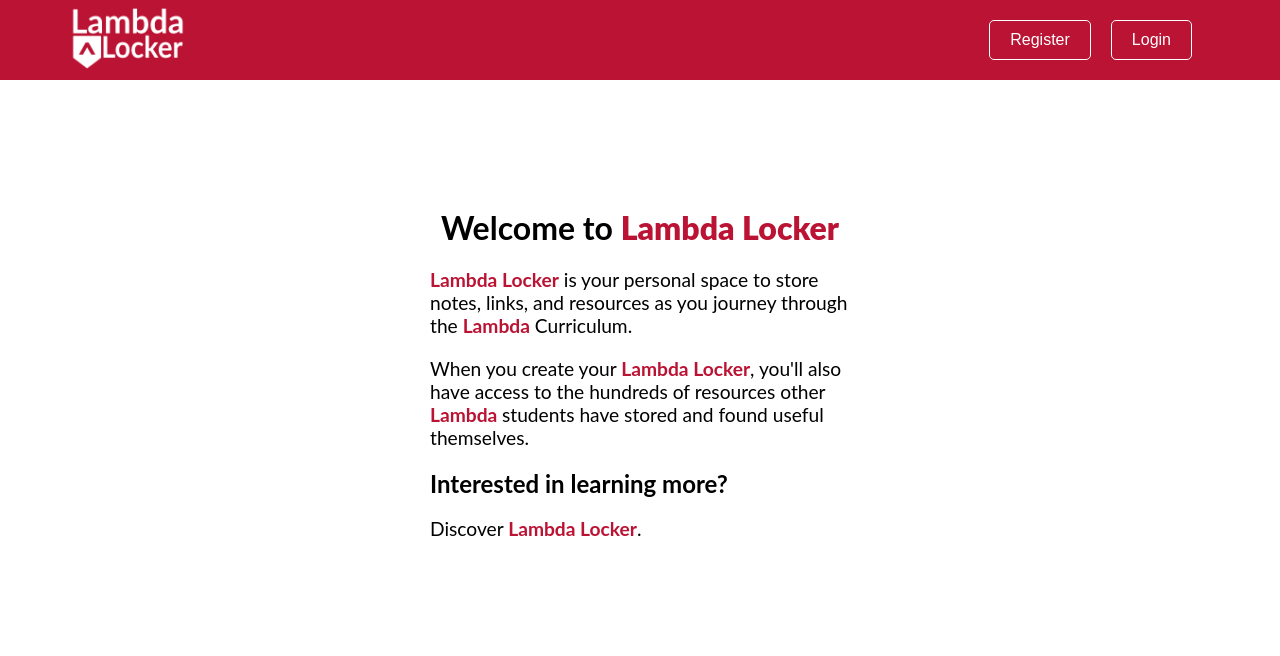
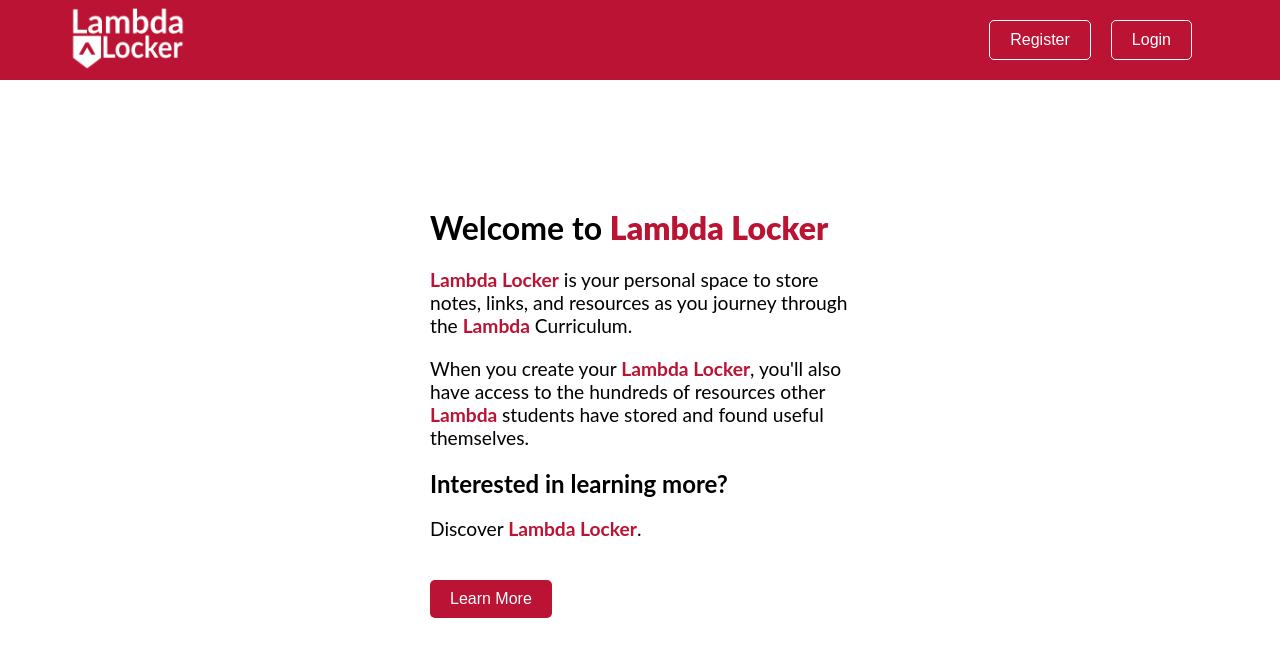
Before and after one commit to lambda-locker/Lambda-Locker-Frontend, a React (Create React App) app in the folder lambda-locker/: page / in a window 1280 px wide. Shown: the top 656 px of the page. Built offline with nearby package versions, Linux system fonts and the light colour scheme.

Commit message:
Added more to Register component

```diff
--- a/lambda-locker/src/App.js
+++ b/lambda-locker/src/App.js
@@ -4,7 +4,7 @@
 import Nav from './components/Nav.js'
 import Login from './components/authentication/Login.js'
 import Register from './components/authentication/Register.js'
-import Home from './components/Home/Home.js'
+import Home from './components/home/Home.js'
 
 import './css/App.css';
 
--- a/lambda-locker/src/components/Home/Home.js
+++ b/lambda-locker/src/components/Home/Home.js
@@ -11,8 +11,17 @@
         text-align: left;
     }
 
+    h1 {
+        text-align: left;
+    }
+
     h2 {
         text-align: left;
+    }
+
+    button {
+        margin-top: 40px;
+        border: 0;
     }
 `
 
@@ -23,7 +32,9 @@
             <p><span className="lambdaText">Lambda Locker</span> is your personal space to store notes, links, and resources as you journey through the <span className="lambdaText">Lambda</span>  Curriculum.</p>
             <p>When you create your <span className="lambdaText">Lambda Locker</span>, you'll also have access to the hundreds of resources other <span className="lambdaText">Lambda </span>students have stored and found useful themselves.</p>
             <h2>Interested in learning more?</h2>
-            <p>Discover <span className="lambdaText">Lambda Locker</span>.</p>
+            <p>Discover <span className="lambdaText">Lambda Locker</span>.<br /><button>Learn More</button></p>
+
+            <div></div>
         </HomeContainer>
     )
 }
--- a/lambda-locker/src/components/authentication/Register.js
+++ b/lambda-locker/src/components/authentication/Register.js
@@ -6,10 +6,11 @@
 
 const Register = () => {
 
+
     return (
         <>
             <h2>Register to Create <br />Your <span className="lambdaText">Lambda Locker</span></h2>
-            <form >
+            <form>
                 <div>
                     <input type="text" name="student_name" required placeholder="name" />
                 </div>
@@ -27,6 +28,9 @@
                     </select>
                 </div>
                 <div>
+                    <input type="text" className="cohort" name="cohort" required placeholder="cohort" />
+                </div>
+                <div>
                     <input type="text" name="email" required placeholder="email" />
                 </div>
                 <div>
```
Also changed, not shown: lambda-locker/src/assets/lockers.jpg (added).
